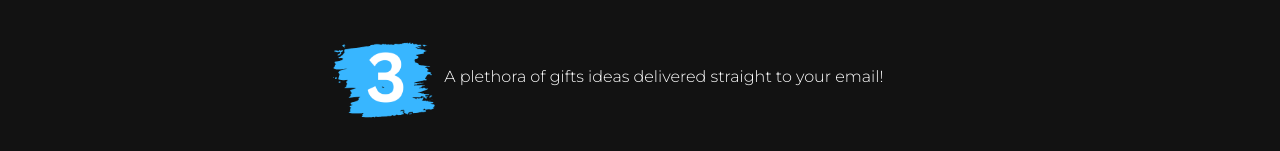
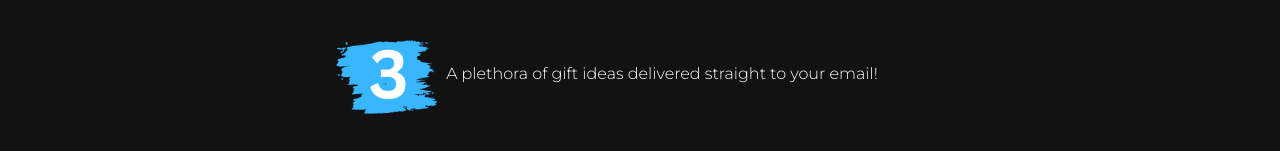
Before and after one commit to Teddypg28/giftr-frontend, a React (Create React App) app: page / in a window 1280 px wide. Shown: the part 500-651 px from the top of the page. Built offline with nearby package versions, Linux system fonts and the light colour scheme.

Commit message:
typo fix - welcome screen

```diff
--- a/src/components/Welcome.js
+++ b/src/components/Welcome.js
@@ -117,7 +117,7 @@ function Welcome({setStartSurvey}) {
                             </div>
                             <div className={monitorSize ? 'stepContainerMonitor' : 'stepContainerTablet'}>
                                 <img className={monitorSize ? 'stepsMonitor' : laptopSize ? 'stepsLaptop' : mobileSize ? 'stepsMobile' : 'stepsTablet'} alt='step 1' src={require('../images/step3.png')} />
-                                <h1 className={monitorSize ? 'stepText' : 'stepTextTablet'}>A plethora of gifts ideas delivered straight to your email!</h1>
+                                <h1 className={monitorSize ? 'stepText' : 'stepTextTablet'}>A plethora of gift ideas delivered straight to your email!</h1>
                             </div>
                             <div onClick={() => setStartSurvey(true)} className='button' style={{height: mobileSize ? '55px' : '70px', width: mobileSize ? '300px' : '400px'}}>
                                     <h1>Start Here</h1>
```
